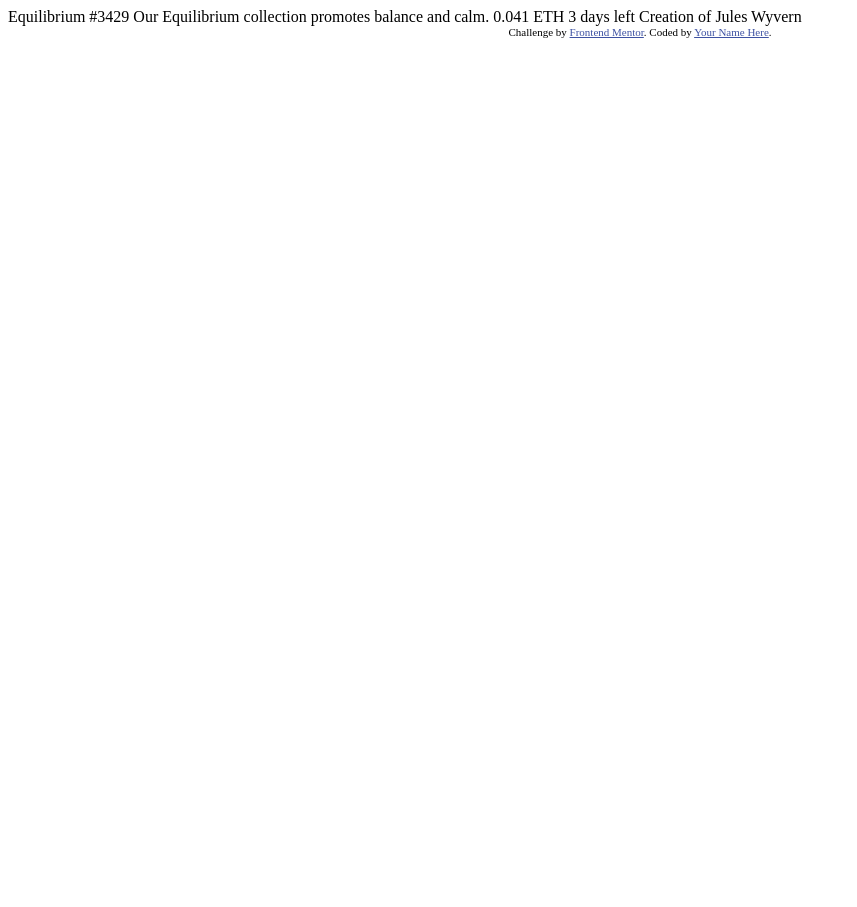
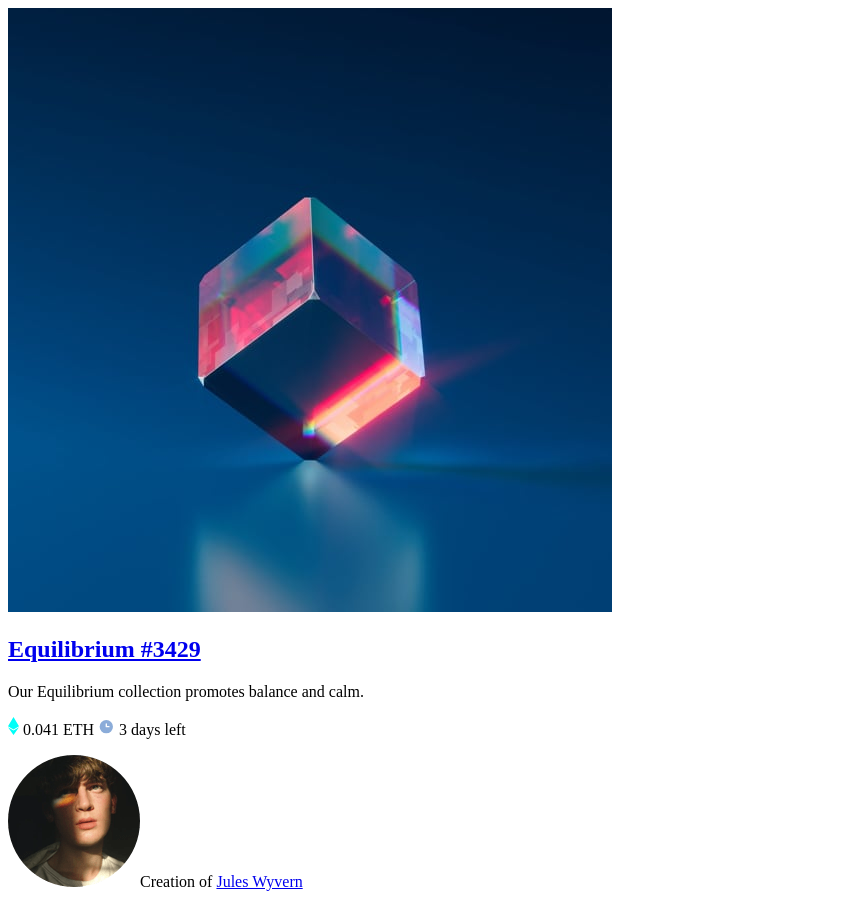
Before and after one commit to dave-cross/Frontend-Mentor-nft-preview-card-solution, a plain HTML site: page index.html in a window 1280 px wide. Shown: the whole page, without its empty margins (0-857 px from the left). Before the commit the page ends 800 px from the top, so only its background shows below. Drawn offline with Linux system fonts and the light colour scheme.

Commit message:
feat(card): add mark-up

```diff
--- a/index.html
+++ b/index.html
@@ -1,33 +1,52 @@
 <!DOCTYPE html>
 <html lang="en">
-<head>
-  <meta charset="UTF-8">
-  <meta name="viewport" content="width=device-width, initial-scale=1.0"> <!-- displays site properly based on user's device -->
+  <head>
+    <meta charset="UTF-8" />
+    <meta name="viewport" content="width=device-width, initial-scale=1.0" />
+    <!-- displays site properly based on user's device -->
 
-  <link rel="icon" type="image/png" sizes="32x32" href="./images/favicon-32x32.png">
+    <link
+      rel="icon"
+      type="image/png"
+      sizes="32x32"
+      href="./images/favicon-32x32.png"
+    />
 
-  <title>Frontend Mentor | NFT preview card component</title>
+    <title>Frontend Mentor | NFT preview card component</title>
 
-  <!-- Feel free to remove these styles or customise in your own stylesheet 👍 -->
-  <style>
-    .attribution { font-size: 11px; text-align: center; }
-    .attribution a { color: hsl(228, 45%, 44%); }
-  </style>
-</head>
-<body>
+    <link rel="stylesheet" href="style.css" />
+  </head>
+  <body>
+    <main class="challenge-wrapper">
+      <article class="card">
+        <picture class="card__image">
+          <img src="./images/image-equilibrium.jpg" alt="" />
+        </picture>
+        <div class="card__content">
+          <h2><a href="#">Equilibrium #3429</a></h2>
+          <p>Our Equilibrium collection promotes balance and calm.</p>
+          <p class="price">
+            <span>
+              <img src="./images/icon-ethereum.svg" alt="" />
+              <data value="0.041">0.041 ETH</data>
+            </span>
+            <span>
+              <img src="./images/icon-clock.svg" alt="" />
+              <time datetime="P3D">3 days left</time>
+            </span>
+          </p>
+          <p class="author">
+            <img src="./images/image-avatar.png" alt="" /><span
+              >Creation of <a href="#">Jules Wyvern</a></span
+            >
+          </p>
+        </div>
+      </article>
+    </main>
 
-  Equilibrium #3429
-
-  Our Equilibrium collection promotes balance and calm.
-
-  0.041 ETH
-  3 days left
-
-  Creation of Jules Wyvern
-
-  <div class="attribution">
+    <!-- <div class="attribution">
     Challenge by <a href="https://www.frontendmentor.io?ref=challenge" target="_blank">Frontend Mentor</a>.
     Coded by <a href="#">Your Name Here</a>.
-  </div>
-</body>
+  </div> -->
+  </body>
 </html>
```
Also changed, not shown: style.css (added).
